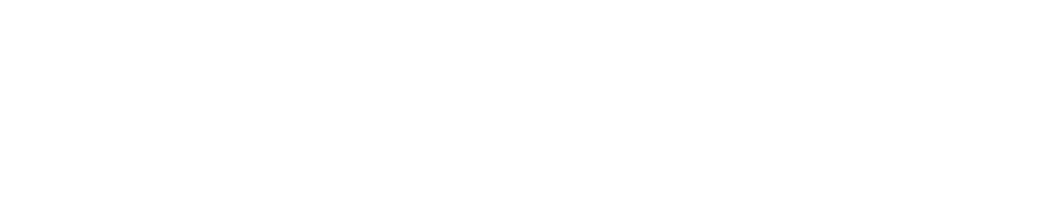
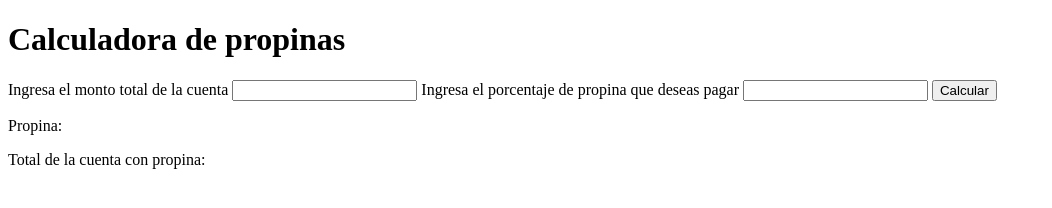
Before and after one commit to ssussanapatricia/Calculadora_propinas, a plain HTML site: page index.html in a window 1280 px wide. Shown: the whole page, without its empty margins (0-1052 px from the left). Drawn offline with Linux system fonts and the light colour scheme.

Commit message:
html cambios

```diff
--- a/index.html
+++ b/index.html
@@ -2,3 +2,41 @@
 <!-- Investigar como lograr colocar las etiquetas de una pagina web usando solo el signo de admiración (!) -->
 
 <!-- Debería funcionar cuando se observan los console.log (ejemplo: console.log('Hola Mundo') ) en la consola del navegador -->
+
+
+
+<!DOCTYPE html>
+<html lang="en">
+<head>
+    <meta charset="UTF-8">
+    <meta name="viewport" content="width=device-width, initial-scale=1.0">
+    <title>Calc_propinas</title>
+</head>
+<body>
+    <div class="calculadora">
+        <h1>Calculadora de propinas</h1>
+        <form id= "formulario-propina">
+
+            <!--para pedir el monto total-->
+            <label for = "montoCuenta"> Ingresa el monto total de la cuenta</label>
+                <input type="number" id="montoCuenta" required>
+
+            <!-- para pedir el porcentaje de propina-->
+            <label for = "porcentajePropina"> Ingresa el porcentaje de propina que deseas pagar </label>
+                <input type="number" id="porcentajePropina" required>
+
+
+            <!-- Botón para calular-->
+            <button type="button" id="Calcular">Calcular</button>
+        </form>
+
+
+        <!--Resultado del calculo-->
+        <div id=" resultado">
+            <p>Propina: <span id = "propina"> </span></p>
+            <p>Total de la cuenta con propina: <span id="totalconPropina"></span></p>
+        </div>
+    </div>
+
+</body>
+</html>
```
